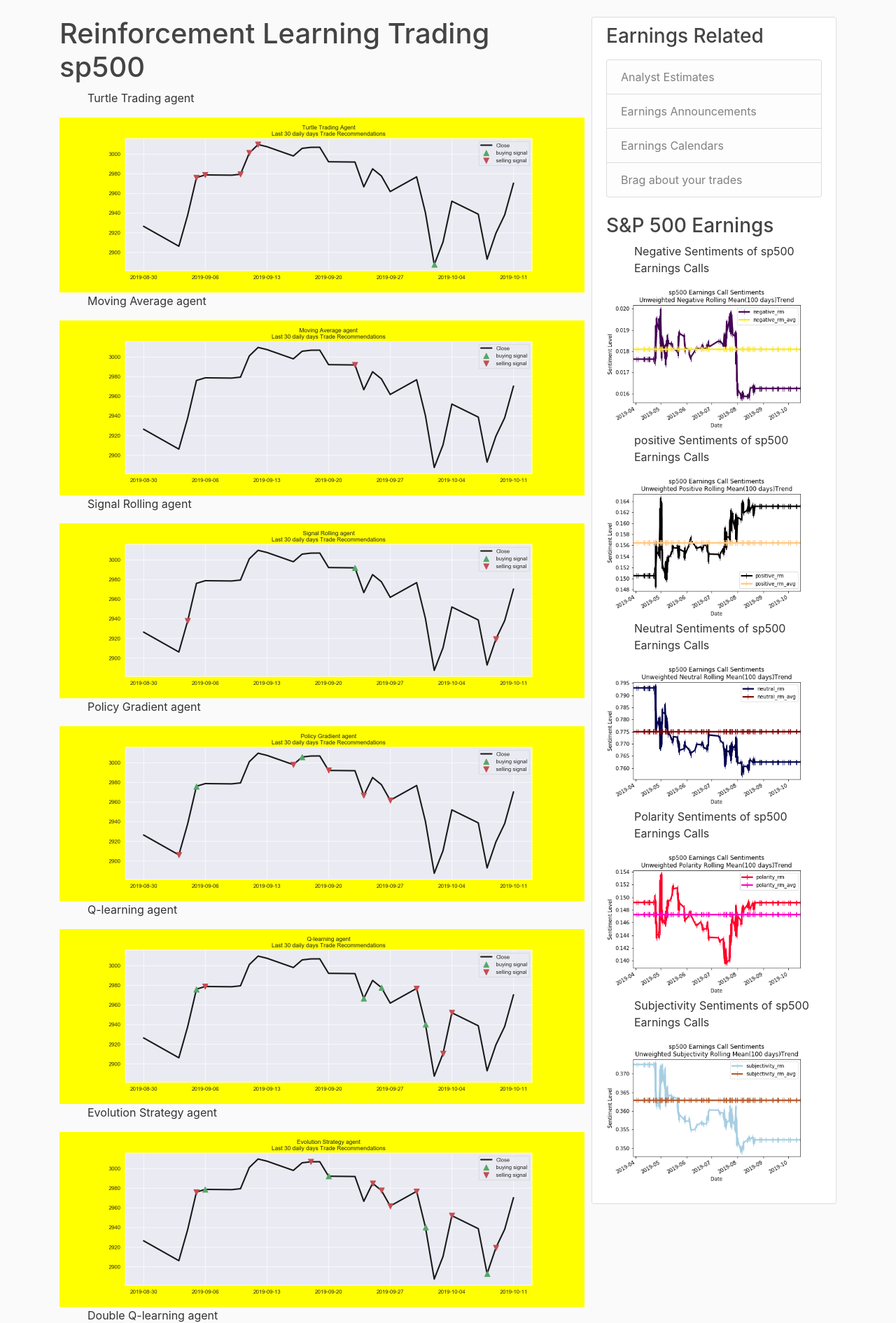
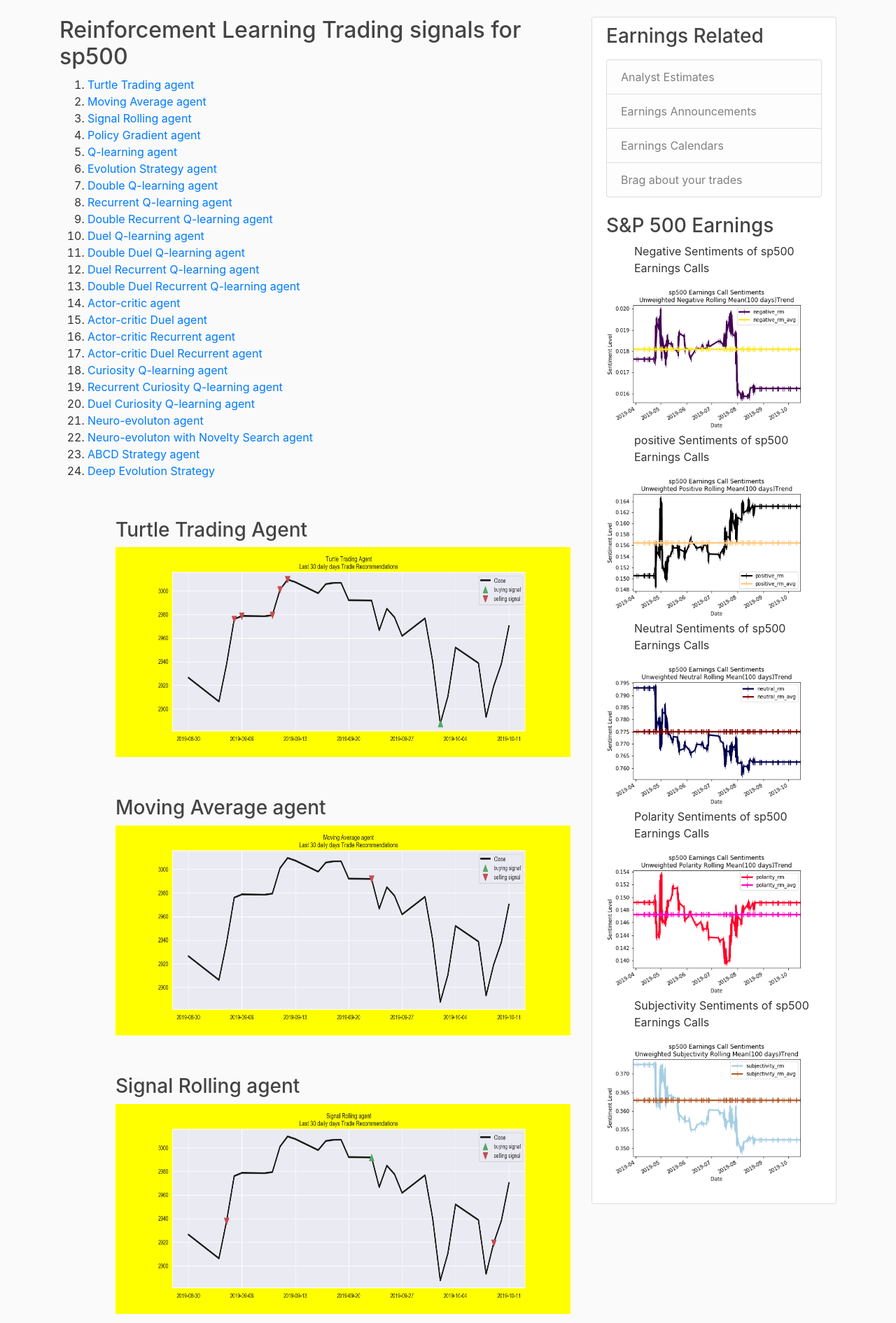
Before and after one commit to MCRen88/AI_Trade_Central, a Flask app: page /agent in a window 1280 px wide. Shown: the part 56-1947 px from the top of the page at 70% size. Run offline with Flask 2, Linux system fonts and the light colour scheme; data comes from the database, SQL or seed files in the repository; some libraries are stand-ins or nearby versions.

Commit message:
changed display in agent.html

```diff
--- a/earnings/templates/agent.html
+++ b/earnings/templates/agent.html
@@ -1,64 +1,194 @@
 {% extends "layout.html" %}
 {% block content %}
-    <h1>Reinforcement Learning Trading sp500</h1>
+    <h2>Reinforcement Learning Trading signals for sp500</h2>
+    <style>
+        a:: before {
+            content: "\21d2";
+            font-weight: bold;
 
-    	<ul>Turtle Trading agent</ul>
-        <img src="static/data/^GSPCTurtle Trading Agent.png" alt="Chart" height="250" widthe="400">
-    	<ul>Moving Average agent</ul>
-        <img src="static/data/^GSPCMoving Average agent.png" alt="Chart" height="250" widthe="400">
-    	<ul>Signal Rolling agent</ul>
-        <img src="static/data/^GSPCSignal Rolling agent.png" alt="Chart" height="250" widthe="400">
-    	<ul>Policy Gradient agent</ul>
-        <img src="static/data/^GSPCPolicy Gradient agent.png" alt="Chart" height="250" widthe="400">
-    	<ul>Q-learning agent</ul>
-        <img src="static/data/^GSPCQ-learning agent.png" alt="Chart" height="250" widthe="400">
-    	<ul>Evolution Strategy agent</ul>
-        <img src="static/data/^GSPCEvolution Strategy agent.png" alt="Chart" height="250" widthe="400">
-    	<ul>Double Q-learning agent</ul>
-        <img src="static/data/^GSPCDouble Q-learning agent.png" alt="Chart" height="250" widthe="400">
-    	<ul>Recurrent Q-learning agent</ul>
-        <img src="static/data/^GSPCRecurrent Q-learning agent.png" alt="Chart" height="250" widthe="400">
-    	<ul>Double Recurrent Q-learning agent</ul>
-        <img src="static/data/^GSPCSignal Rolling agent.png" alt="Chart" height="250" widthe="400">
-    	<ul>Recurrent Q-learning agent</ul>
-        <img src="static/data/^GSPCSignal Rolling agent.png" alt="Chart" height="250" widthe="400">
-    	<ul>Double Recurrent Q-learning agent</ul>
-        <img src="static/data/^GSPCDouble Recurrent Q-learning agent.png" alt="Chart" height="250" widthe="400">
-    	<ul>Duel Q-learning agent</ul>
-        <img src="static/data/^GSPCSignal Rolling agent.png" alt="Chart" height="250" widthe="400">
-    	<ul>Double Duel Q-learning agent</ul>
-        <img src="static/data/^GSPCDuel Q-learning agent.png" alt="Chart" height="250" widthe="400">
-    	<ul>Duel Recurrent Q-learning agent</ul>
-        <img src="static/data/^GSPCSignal Rolling agent.png" alt="Chart" height="250" widthe="400">
-    	<ul>Double Duel Recurrent Q-learning agent</ul>
-        <img src="static/data/^GSPCSignal Rolling agent.png" alt="Chart" height="250" widthe="400">
-    	<ul>Actor-critic agent</ul>
-        <img src="static/data/^GSPCActor-critic agent.png" alt="Chart" height="250" widthe="400">
-    	<ul>Actor-critic Duel agent</ul>
-        <img src="static/data/^GSPCSignal Rolling agent.png" alt="Chart" height="250" widthe="400">
-    	<ul>Actor-critic Recurrent agent</ul>
-        <img src="static/data/^GSPCSignal Rolling agent.png" alt="Chart" height="250" widthe="400">
-    	<ul>Actor-critic Duel Recurrent agent</ul>
-        <img src="static/data/^GSPCActor-critic Duel Recurrent agent.png" alt="Chart" height="250" widthe="400">
-    	<ul>Curiosity Q-learning agent<</ul>
-        <img src="static/data/^GSPCCuriosity Q-learning agent.png" alt="Chart" height="250" widthe="400">
-    	<ul>Recurrent Curiosity Q-learning agent</ul>
-        <img src="static/data/^GSPCRecurrent Curiosity Q-learning agent.png" alt="Chart" height="250" widthe="400">
-    	<ul>Duel Curiosity Q-learning agent</ul>
-        <img src="static/data/^GSPCDuel Curiosity Q-learning agent.png" alt="Chart" height="250" widthe="400">
-    	<ul>Recurrent Curiosity Q-learning agent</ul>
-        <img src="static/data/^GSPCRecurrent Curiosity Q-learning agent.png" alt="Chart" height="250" widthe="400">
-    	<ul>Duel Curiosity Q-learning agent</ul>
-        <img src="static/data/^GSPCDuel Curiosity Q-learning agent.png" alt="Chart" height="250" widthe="400">
-    	<ul>Neuro-evolution agent</ul>
-        <img src="static/data/^GSPCNeuro-evolution agent.png" alt="Chart" height="250" widthe="400">
-    	<ul>Neuro-evolution with Novelty search agent</ul>
-        <img src="static/data/^GSPCNeuro-evolution with Novelty search agent.png" alt="Chart" height="250" widthe="400">
-    	<ul>ABCD strategy agent</ul>
-        <img src="static/data/^GSPCABCD strategy agent.png" alt="Chart" height="250" widthe="400">
-    	<ul>Deep Evolution Strategy</ul>
-        <img src="static/data/^GSPCDeep Evolution Strategy.png" alt="Chart" height="250" widthe="400">
+        }
+    </style>
+
+
+    <ol>
+        <li><a href="#section1">Turtle Trading agent </a></li>
+        <li><a href="#section2">Moving Average agent</a></li>
+        <li><a href="#section3">Signal Rolling agent</a></li>
+        <li><a href="#section4">Policy Gradient agent</a></li>
+        <li><a href="#section5">Q-learning agent</a></li>
+        <li><a href="#section6">Evolution Strategy agent</a></li>
+        <li><a href="#section7">Double Q-learning agent</a></li>
+        <li><a href="#section8">Recurrent Q-learning agent</a></li>
+        <li><a href="#section9">Double Recurrent Q-learning agent</a></li>
+        <li><a href="#section10">Duel Q-learning agent</a></li>
+        <li><a href="#section11">Double Duel Q-learning agent</a></li>
+        <li><a href="#section12">Duel Recurrent Q-learning agent</a></li>
+        <li><a href="#section13">Double Duel Recurrent Q-learning agent</a></li>
+        <li><a href="#section14">Actor-critic agent</a></li>
+        <li><a href="#section15">Actor-critic Duel agent</a></li>
+        <li><a href="#section16">Actor-critic Recurrent agent</a></li>
+        <li><a href="#section17">Actor-critic Duel Recurrent agent</a></li>
+        <li><a href="#section18">Curiosity Q-learning agent</a></li>
+        <li><a href="#section19">Recurrent Curiosity Q-learning agent</a></li>
+        <li><a href="#section20">Duel Curiosity Q-learning agent</a></li>
+        <li><a href="#section21">Neuro-evoluton agent</a></li>
+        <li><a href="#section22">Neuro-evoluton with Novelty Search agent</a></li>
+        <li><a href="#section23">ABCD Strategy agent</a></li>
+        <li><a href="#section24">Deep Evolution Strategy</a></li>
 
 
 
+
+
+
+
+    <ol>
+
+
+    	<h2 id="section1"></h2>
+        <br>
+        <br>
+        <h3>Turtle Trading Agent</h3>
+        <img src="static/data/^GSPCTurtle Trading Agent.png" alt="Chart" height="300", width=100% >
+
+        <h2 id="section2"></h2>
+        <br>
+        <br>
+        <h3 id="section2">Moving Average agent</h3>
+        <img src="static/data/^GSPCMoving Average agent.png" alt="Chart" height="300", width=100% >
+
+        <h2 id="section3"></h2>
+        <br>
+        <br>
+    	<h3>Signal Rolling agent</h3>
+        <img src="static/data/^GSPCSignal Rolling agent.png" alt="Chart" height="300", width=100% >
+
+        <h2 id="section4"></h2>
+        <br>
+        <br>
+    	<h3>Policy Gradient agent</he>
+        <img src="static/data/^GSPCPolicy Gradient agent.png" alt="Chart" height="300", width=100% >
+
+
+        <h2 id="section5"></h2>
+        <br>
+        <br>
+    	<h3>Q-learning agent</h3>
+        <img src="static/data/^GSPCQ-learning agent.png" alt="Chart" height="300", width=100% >
+
+        <h2 id="section6"></h2>
+        <br>
+        <br>
+    	<h3>Evolution Strategy agent</h3>
+        <img src="static/data/^GSPCEvolution Strategy agent.png" alt="Chart" height="300", width=100% >
+
+        <h2 id="section7"></h2>
+        <br>
+        <br>
+    	<h3>Double Q-learning agent</h3>
+        <img src="static/data/^GSPCDouble Q-learning agent.png" alt="Chart" height="300", width=100% >
+
+        <h2 id="section8"></h2>
+        <br>
+        <br>
+    	<h3>Recurrent Q-learning agent</h3>
+        <img src="static/data/^GSPCRecurrent Q-learning agent.png" alt="Chart" height="300", width=100% >
+
+        <h2 id="section9"></h2>
+        <br>
+        <br>
+    	<h3>Double Recurrent Q-learning agent</h3>
+        <img src="static/data/^GSPCDouble Recurrent Q-learning agent.png" alt="Chart" height="300", width=100% >
+
+        <h2 id="section10"></h2>
+        <br>
+        <br>
+    	<h3>Duel Q-learning agent</h3>
+        <img src="static/data/^GSPCDuel Q-learning agent.png" alt="Chart" height="300", width=100% >
+
+        <h2 id="section11"></h2>
+        <br>
+        <br>
+    	<h3>Double Duel Q-learning agent</h3>
+        <img src="static/data/^GSPCDouble Duel Q-learning agent.png" alt="Chart" height="300", width=100% >
+
+        <h2 id="section12"></h2>
+        <br>
+        <br>
+    	<h3>Duel Recurrent Q-learning agent</h3>
+        <img src="static/data/^GSPCDuel Recurrent Q-learning agent.png" alt="Chart" height="300", width=100% >
+
+        <h2 id="section13"></h2>
+        <br>
+        <br>
+    	<h3>Double Duel Recurrent Q-learning agent</h3>
+        <img src="static/data/^GSPCDouble Duel Recurrent Q-learning agent.png" alt="Chart" height="300", width=100% >
+
+        <h2 id="section14"></h2>
+        <br>
+        <br>
+    	<h3>Actor-critic agent</h3>
+        <img src="static/data/^GSPCActor-critic agent.png" alt="Chart" height="300", width=100% >
+
+        <h2 id="section15"></h2>
+        <br>
+        <br>
+    	<h3>Actor-critic Duel agent</h3>
+        <img src="static/data/^^GSPCActor-critic Duel agent" alt="Chart" height="300", width=100% >
+
+        <h2 id="section16"></h2>
+        <br>
+        <br>
+    	<h3>Actor-critic Recurrent agent</h3>
+        <img src="static/data/^GSPCActor-critic Recurrent agent.png" alt="Chart" height="300", width=100% >
+
+        <h2 id="section17"></h2>
+        <br>
+        <br>
+    	<h3>Actor-critic Duel Recurrent agent</h3>
+        <img src="static/data/^GSPCActor-critic Duel Recurrent agent.png" alt="Chart" height="300", width=100% >
+
+        <h2 id="section18"></h2>
+        <br>
+        <br>
+    	<h3>Curiosity Q-learning agent</h3>
+        <img src="static/data/^GSPCCuriosity Q-learning agent.png" alt="Chart" height="300", width=100% >
+
+        <h2 id="section19"></h2>
+        <br>
+        <br>
+    	<h3>Recurrent Curiosity Q-learning agent</h3>
+        <img src="static/data/^GSPCRecurrent Curiosity Q-learning agent.png" alt="Chart" height="300", width=100% >
+
+        <h2 id="section20"></h2>
+        <br>
+        <br>
+    	<h3>Duel Curiosity Q-learning agent</h3>
+        <img src="static/data/^GSPCDuel Curiosity Q-learning agent.png" alt="Chart" height="300", width=100% >
+
+        <h2 id="section21"></h2>
+        <br>
+        <br>
+    	<h3>Neuro-evolution agent</h3>
+        <img src="static/data/^GSPCNeuro-evolution agent.png" alt="Chart" height="300", width=100% >
+
+        <h2 id="section22"></h2>
+        <br>
+        <br>
+    	<h3>Neuro-evolution with Novelty search agent</h3>
+        <img src="static/data/^GSPCNeuro-evolution with Novelty search agent.png" alt="Chart" height="300", width=100% >
+
+        <h2 id="section23"></h2>
+        <br>
+        <br>
+    	<h3>ABCD Strategy agent</h3>
+        <img src="static/data/^GSPCABCD Strategy agent.png" alt="Chart" height="300", width=100% >
+
+        <h2 id="section24"></h2>
+        <br>
+        <br>
+    	<h3>Deep Evolution Strategy agent</h3>
+        <img src="static/data/^GSPCDeep Evolution Strategy.png" alt="Chart" height="300", width=100% >
+
+
 {% endblock content %}
```
